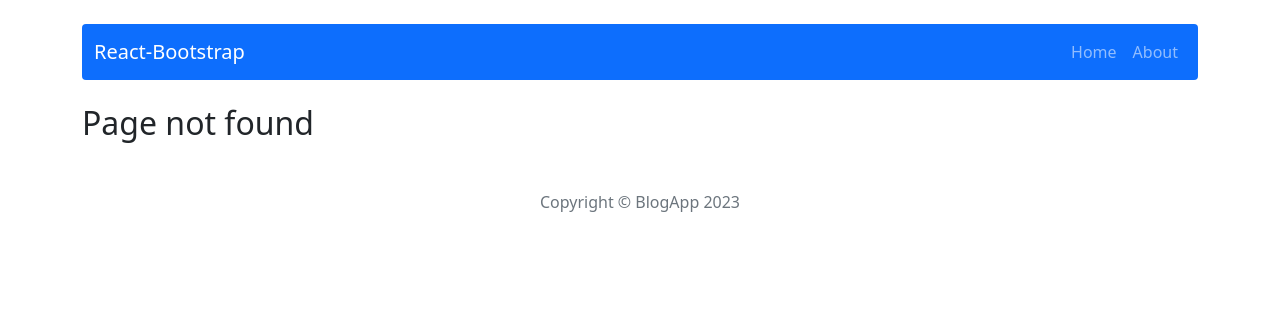
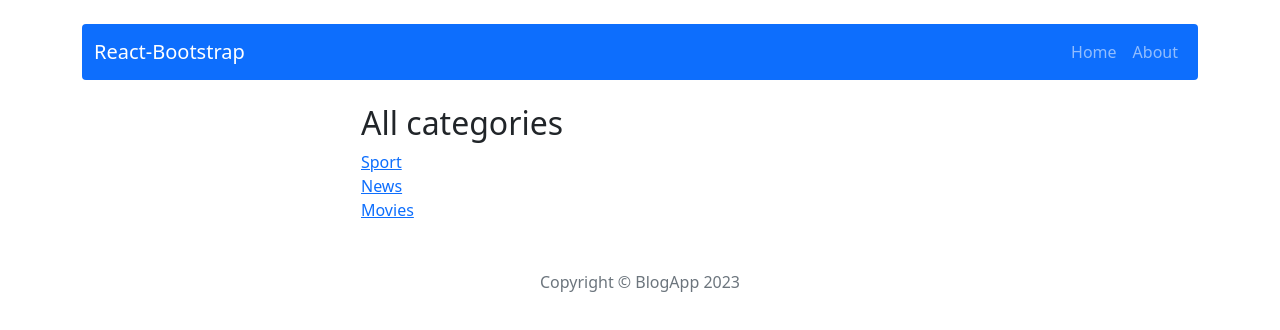
Before and after one commit to ACCeler94/React-Blog, a React (Create React App) app: page /categories in a window 1280 px wide. Before the commit this address had no page. Shown: the top 330 px of the page. Built offline with nearby package versions, Linux system fonts and the light colour scheme.

Commit message:
Add categories subpage and option to choose category on post add

```diff
--- a/src/App.js
+++ b/src/App.js
@@ -8,6 +8,7 @@ import { Container } from "react-bootstrap";
 import Header from "./components/views/Header/Header";
 import Footer from "./components/views/Footer/Footer";
 import Home from "./components/pages/Home/Home";
+import CategoryList from "./components/pages/CategoriesList/CategoriesList";
 
 
 function App() {
@@ -21,6 +22,7 @@ function App() {
         <Route path="/post/edit/:id" element={<EditPost />} />
         <Route path="/about" element={<About />} />
         <Route path="*" element={<NotFound />} />
+        <Route path="/categories" element={<CategoryList />} />
       </Routes>
       <Footer />
     </Container>
--- a/src/components/features/EditPostForm/EditPostForm.js
+++ b/src/components/features/EditPostForm/EditPostForm.js
@@ -26,6 +26,7 @@ const EditPostForm = () => {
     publishedDate={post.publishedDate}
     shortDescription={post.shortDescription}
     content={post.content}
+    category={post.category}
   />
 }
 
--- a/src/components/features/PostForm/PostForm.js
+++ b/src/components/features/PostForm/PostForm.js
@@ -6,6 +6,8 @@ import 'react-quill/dist/quill.snow.css';
 import DatePicker from "react-datepicker";
 import "react-datepicker/dist/react-datepicker.css";
 import { useForm } from "react-hook-form";
+import { useSelector } from "react-redux";
+import { getAllCategories } from "../../../redux/categoriesRedux";
 
 const PostForm = (props) => {
 
@@ -15,8 +17,13 @@ const PostForm = (props) => {
   const [publishedDate, setPublishedDate] = useState(props.publishedDate || new Date());
   const [shortDescription, setShortDescription] = useState(props.shortDescription || '');
   const [content, setContent] = useState(props.content || '');
+  const [selectedCategory, setSelectedCategory] = useState(props.category || '')
   const [contentError, setContentError] = useState(false);
   const [dateError, setDateError] = useState(false);
+
+  const categories = useSelector(getAllCategories);
+
+  console.log(categories)
 
   const id = props.id || nanoid();
   const { register, handleSubmit: validate, formState: { errors } } = useForm();
@@ -57,6 +64,11 @@ const PostForm = (props) => {
           <DatePicker id="published-date" name="published-date" required onChange={date => setPublishedDate(date)} selected={publishedDate} />
           {dateError && <small className="d-block form-text text-danger mt-2">Date is required</small>}
           <br />
+          <label for="category" className="mb-1">Category</label><br />
+          <select name="category" id="category" required onChange={e => setSelectedCategory(e.target.value)}>
+            <option value={''}>Select category...</option>
+            {categories.map(category => <option value={category.name} selected={category.name === selectedCategory ? true : false} >{category.name}</option>)}
+          </select>
         </div>
         <label for="description" className="mb-1" >Short description</label><br />
         <textarea {...register("description", { required: true, minLength: 20 })}
@@ -77,11 +89,11 @@ PostForm.propTypes = {
   action: PropTypes.func,
   title: PropTypes.string,
   author: PropTypes.string,
-  publishedDate: PropTypes.string,
+  publishedDate: PropTypes.object,
   shortDescription: PropTypes.string,
   content: PropTypes.string,
   actionText: PropTypes.string,
-  id: PropTypes.string
+  id: PropTypes.string,
 }
 
 export default PostForm;
--- a/src/components/features/PostList/PostList.js
+++ b/src/components/features/PostList/PostList.js
@@ -18,6 +18,8 @@ const PostList = () => {
                 <strong>Author:</strong> {post.author}
                 <br />
                 <strong>Published:</strong> {dateToStr(post.publishedDate)}
+                <br />
+                <strong>Category: </strong>{post.category}
               </p>
               <p>{post.shortDescription}</p>
               <Link to={`/post/${post.id}`} ><Button className="primary">Read More</Button></Link>
--- /dev/null
+++ b/src/components/pages/CategoriesList/CategoriesList.js
@@ -0,0 +1,31 @@
+import { useSelector } from "react-redux";
+import { getAllCategories } from "../../../redux/categoriesRedux";
+import { Link } from "react-router-dom";
+import { Container } from "react-bootstrap";
+
+const CategoryList = () => {
+
+  const categories = useSelector(getAllCategories)
+
+  return (
+    <>
+      <div className="post_wrapper mx-auto" style={{ width: '50%' }}>
+        <div className="d-flex justify-content-between">
+          <h2 className="">All categories</h2>
+        </div>
+
+        <div className="categories-list d-flex flex-column">
+          {categories.map(category => {
+            return (
+              <div className="category-box ">
+                <Link to={`/categories/${category.name}`}>{category.name}</Link>
+              </div>
+            )
+          })}
+        </div>
+      </div>
+    </>
+  )
+}
+
+export default CategoryList;
--- a/src/components/pages/SinglePost/SinglePost.js
+++ b/src/components/pages/SinglePost/SinglePost.js
@@ -32,6 +32,8 @@ const SinglePost = () => {
             <strong>Author:</strong> {post.author}
             <br />
             <strong>Published:</strong> {formattedDate}
+            <br />
+            <strong>Category: </strong> {post.category}
           </p>
         </div>
         <div className="post_main-content">
--- /dev/null
+++ b/src/redux/categoriesRedux.js
@@ -0,0 +1,13 @@
+// selectors
+export const getAllCategories = ({ categories }) => categories;
+
+
+//reducer
+export const categoriesReducer = (statePart = [], action) => {
+  switch (action.type) {
+    case '':
+      return statePart
+    default:
+      return statePart
+  }
+}
--- a/src/redux/initialState.js
+++ b/src/redux/initialState.js
@@ -6,7 +6,8 @@ const initialState = {
       shortDescription: 'Short description of the article...',
       content: 'Main content of the article',
       publishedDate: new Date('02-02-2022'),
-      author: 'John Doe'
+      author: 'John Doe',
+      category: 'Sport'
     },
     {
       id: '2',
@@ -14,7 +15,8 @@ const initialState = {
       shortDescription: 'Short description of the article...',
       content: 'Main content of the article',
       publishedDate: new Date('02-02-2022'),
-      author: 'John Doe'
+      author: 'John Doe',
+      category: 'News'
     },
     {
       id: '3',
@@ -22,7 +24,8 @@ const initialState = {
       shortDescription: 'Short description of the article...',
       content: 'Main content of the article',
       publishedDate: new Date('02-04-2021'),
-      author: 'John Doe'
+      author: 'John Doe',
+      category: 'Sport'
     },
     {
       id: '4',
@@ -30,9 +33,15 @@ const initialState = {
       shortDescription: 'Short description of the article...',
       content: 'Main content of the article',
       publishedDate: new Date('02-02-2023'),
-      author: 'xyz'
+      author: 'xyz',
+      category: 'Movies'
     },
   ],
+  categories: [
+    { name: 'Sport' },
+    { name: 'News' },
+    { name: 'Movies' },
+  ]
 };
 
 export default initialState;
--- a/src/redux/postsRedux.js
+++ b/src/redux/postsRedux.js
@@ -3,6 +3,7 @@
 //selectors
 export const getAllPosts = ({ posts }) => posts;
 export const getPostById = ({ posts }, id) => posts.find(post => post.id === id);
+
 
 
 const createActionName = actionName => `app/posts/${actionName}`;
@@ -15,7 +16,7 @@ export const removePost = payload => ({ type: REMOVE_POST, payload });
 export const addPost = payload => ({ type: ADD_POST, payload });
 export const editPost = payload => ({ type: EDIT_POST, payload });
 
-// action creators
+// reducer
 const postsReducer = (statePart = [], action) => {
   switch (action.type) {
     case REMOVE_POST:
--- a/src/redux/store.js
+++ b/src/redux/store.js
@@ -1,9 +1,11 @@
 import { createStore, combineReducers } from 'redux';
 import initialState from './initialState';
 import postsReducer from './postsRedux';
+import { categoriesReducer } from './categoriesRedux';
 
 const subreducers = {
   posts: postsReducer,
+  categories: categoriesReducer,
 }
 
 const reducer = combineReducers(subreducers);
```
